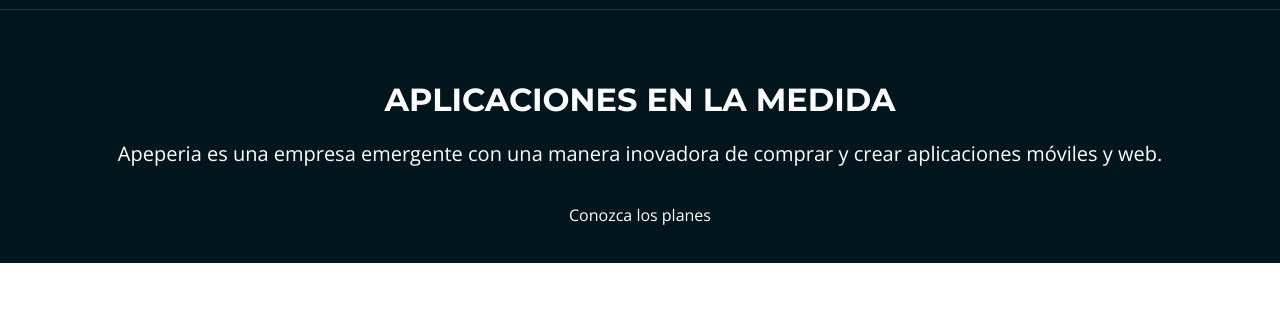
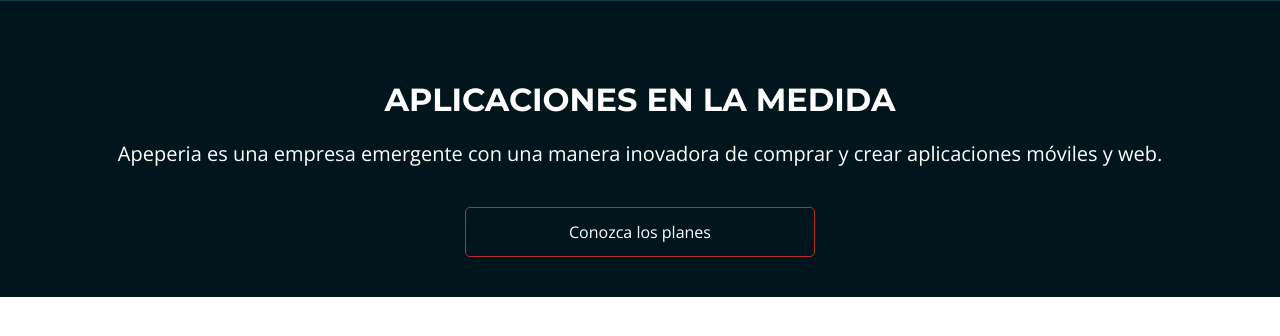
Before and after one commit to fede3mmanuel/layoutsAlura, a plain HTML site: page index.html in a window 1280 px wide. Shown: the part 112-448 px from the top of the page. Drawn offline with nearby package versions, Linux system fonts and the light colour scheme.

Commit message:
Viewport y su contenido parte 2

```diff
--- a/css/bases.css
+++ b/css/bases.css
@@ -1,3 +1,46 @@
+
+:root {
+    --background-llamada-mobile: #00161C;
+    --background-blanco: #FFFFFF;
+    --background-azul-claro: #DFE3F5;
+    --background-ceniza-claro: #F7F4F4;
+    --background-ceniza-medio: #D9D9D9;
+
+    --border-cabecera-mobile: #103D4A;
+
+    --boton-rojo: #B72E2E;
+
+    --fuente-ceniza-claro: #666666;
+    --fuente-ceniza-oscuro: #4F4C4C;
+
+    --planes-card-start: #035A76;
+    --planes-card-ultra: #690F8E;
+    --planes-card-mega: #B00024;
+
+    --fuente-enlace: #0006FF;
+
+    --background-footer: #333333;
+
+    --montserrat: 'Montserrat', sans-serif;
+    --open-sans: 'Open sans', sans-serif;
+}
+
 body {
-    font-family: 'Open Sans', sans-serif;
+    font-family: var(--open-sans);
 }
+
+.container {
+    padding-right: 6%;
+    padding-left: 6%;
+}
+
+.boton {
+    text-align: center;
+    display: block;
+    width: 100%;
+    max-width: 350px;
+    box-sizing: border-box;
+    padding: 1rem 2rem;
+    border: 1px solid var(--boton-rojo);
+    border-radius: 5px;
+}
--- a/css/head.css
+++ b/css/head.css
@@ -31,6 +31,6 @@
     display: inline-block;
 
     margin-right: .7rem;
-    margin-bottom: 1.25rem;
+    margin-bottom: .7rem;
     margin-left: .7rem;
 }
--- a/css/llamada.css
+++ b/css/llamada.css
@@ -13,7 +13,7 @@
 }
 
 .llamada__titulo {
-    font-family: 'Montserrat', serif;
+    font-family: var(--montserrat);
     font-size: 2rem;
     font-weight: 700;
     text-transform: uppercase;
--- a/index.html
+++ b/index.html
@@ -13,7 +13,7 @@
         <link rel="stylesheet" href="css/bases.css">
     </head>
     <body>
-        <header class="head">
+        <header class="head container">
             <img class="head_logo" src="img/logo-apeperia.svg" alt="Logo de Apeperia">
             <nav class="head__navegacion">
                 <li class="head__enlace"><a href="">Sobre</a></li>
@@ -25,10 +25,10 @@
             </nav>
         </header>
         <main>
-            <section class="llamada">
+            <section class="llamada container">
                 <h1 class="llamada__titulo">Aplicaciones en la medida</h1>
                 <p class="llamada__texto">Apeperia es una empresa emergente con una manera inovadora de comprar y crear aplicaciones móviles y web.</p>
-                <a href="" class="llamada__boton">Conozca los planes</a>
+                <a href="" class="llamada__boton boton">Conozca los planes</a>
             </section>
         </main>
     </body>
```
